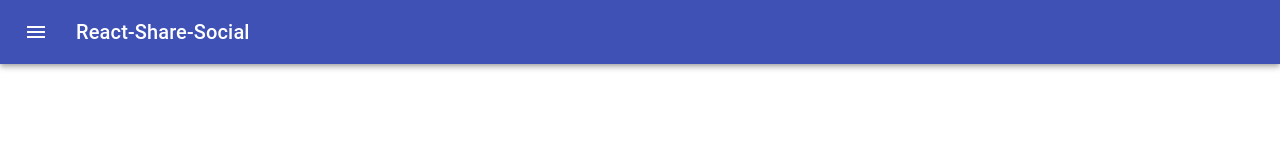
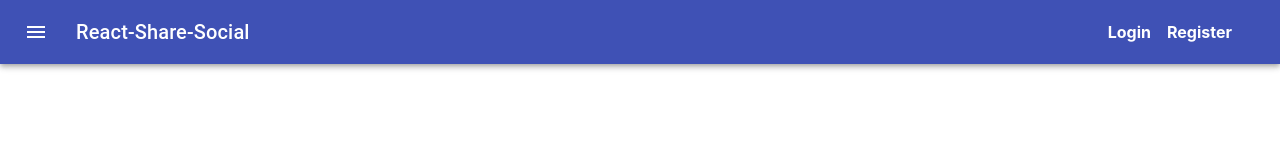
Before and after one commit to SelmanAyyildiz/react-share-social, a React (Create React App) app: page /login in a window 1280 px wide. Shown: the top 142 px of the page. Built offline with nearby package versions, Linux system fonts and the light colour scheme; no server answers.

Commit message:
add Link

```diff
--- a/src/components/Navbar.js
+++ b/src/components/Navbar.js
@@ -10,6 +10,7 @@
 import Menu from '@material-ui/core/Menu';
 import {FirebaseAuthContext} from '../context/AuthContext';
 import firebase from '../firebase/firebase.utils';
+import Link from '@material-ui/core/Link';
 
 const useStyles = makeStyles((theme) => ({
   root: {
@@ -21,6 +22,19 @@
   title: {
     flexGrow: 1,
   },
+  linkWrapper: {
+    display: 'flex',
+    flexWrap: 'wrap',
+    alignItems: 'center',
+    padding: theme.spacing(0, 2),
+
+  },
+  link: {
+    margin: theme.spacing(1),
+    color:"white",
+    textDecoration: 'none',
+    fontWeight: 'bold',
+  },
 }));
 
 export default function Navbar() {
@@ -28,13 +42,9 @@
   const {currentUser} = useContext(FirebaseAuthContext);
   console.log("🚀🚀🚀", currentUser)
   const classes = useStyles();
-  // const [auth, setAuth] = React.useState(true);
   const [anchorEl, setAnchorEl] = React.useState(null);
   const open = Boolean(anchorEl);
 
-//   const handleChange = (event) => {
-//     setAuth(event.target.checked);
-//   };
 
   const handleMenu = (event) => {
     setAnchorEl(event.currentTarget);
@@ -49,12 +59,6 @@
 
   return (
     <div className={classes.root}>
-      {/* <FormGroup>
-        <FormControlLabel
-          control={<Switch checked={auth} onChange={handleChange} aria-label="login switch" />}
-          label={auth ? 'Logout' : 'Login'}
-        />
-      </FormGroup> */}
       <AppBar position="static">
         <Toolbar>
           <IconButton edge="start" className={classes.menuButton} color="inherit" aria-label="menu">
@@ -63,7 +67,7 @@
           <Typography variant="h6" className={classes.title}>
             React-Share-Social
           </Typography>
-          {currentUser && (
+          {currentUser ? (
             <div>
               <IconButton
                 aria-label="account of current user"
@@ -97,7 +101,12 @@
                 <MenuItem onClick={handleSignOut}>Sign Out</MenuItem>
               </Menu>
             </div>
-          )}
+          ):
+           <div className={classes.linkWrapper}>
+            <Link href="/login" className={classes.link}>Login</Link>
+            <Link href="/register" className={classes.link}>Register</Link>
+            </div>
+            }
 
         </Toolbar>
       </AppBar>
```
